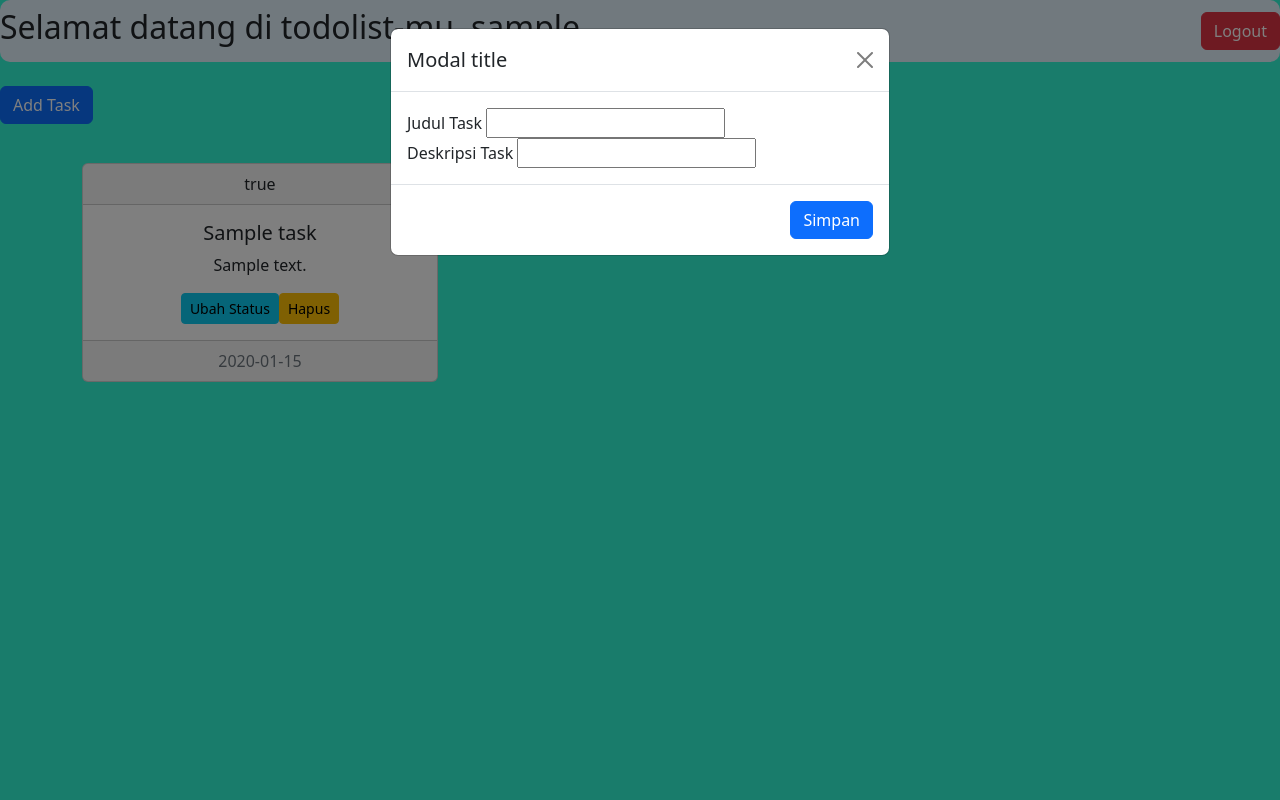
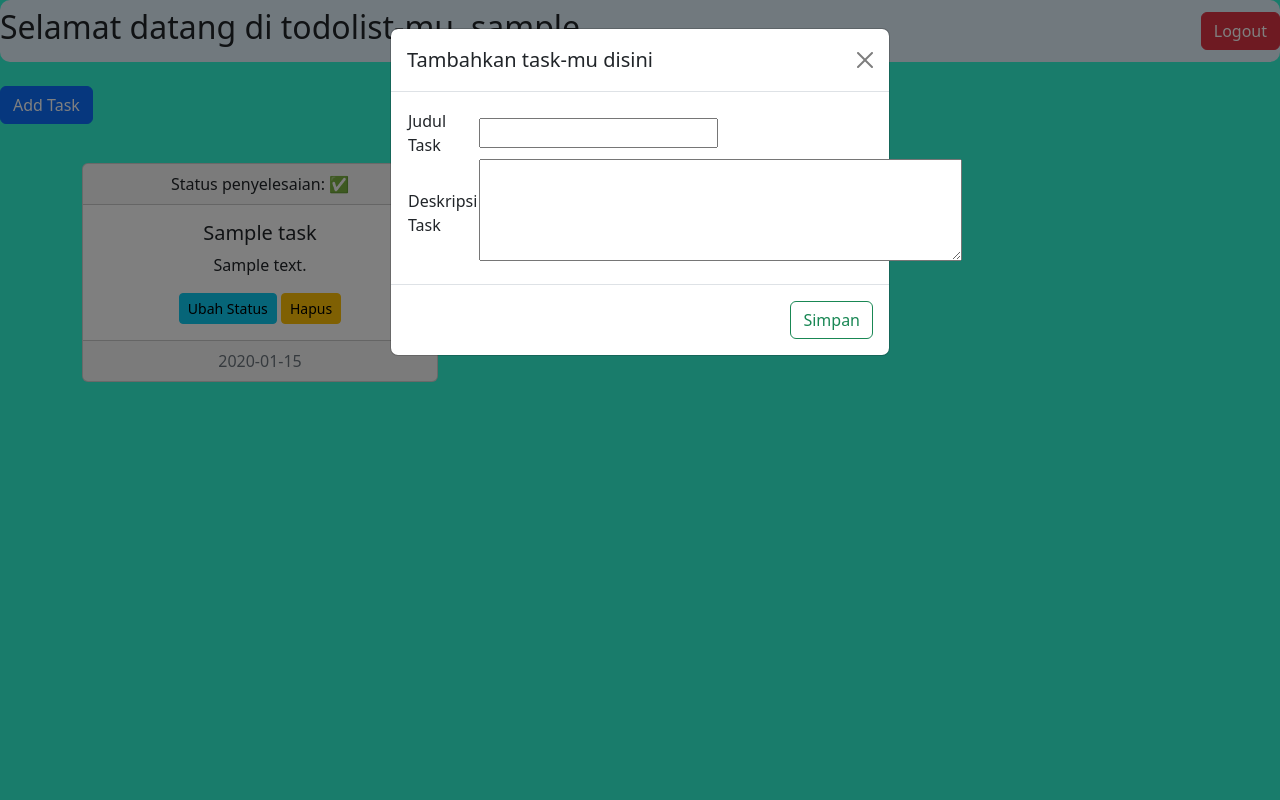
Before and after one commit to alvinxrw2002/pbp-tugas, a Django app: page /todolist/ajax in a window 1280 px wide, after a click on "Add Task". Run offline with Django 4.2, Linux system fonts and the light colour scheme; a user stored in the database is signed in; tables that the repository leaves empty hold one stand-in row (values such as "Sample post").

Commit message:
nyoba-nyoba

```diff
--- a/todolist/templates/todolist_ajax.html
+++ b/todolist/templates/todolist_ajax.html
@@ -23,61 +23,91 @@
         <div class="modal-dialog">
             <div class="modal-content">
                 <div class="modal-header">
-                    <h1 class="modal-title fs-5" id="exampleModalLabel">Modal title</h1>
+                    <h1 class="modal-title fs-5" id="exampleModalLabel">Tambahkan task-mu disini</h1>
                     <button type="button" class="btn-close" data-bs-dismiss="modal" aria-label="Close"></button>
                 </div>
                 <div class="modal-body">
                     <form id="form-tambah-task" method="POST">
                         {% csrf_token %}
-                        <label>Judul Task</label>
-                        <input type="text" name="judul"></input>
-                        <br>
-                        <label>Deskripsi Task</label>
-                        <input type="text" name="deskripsi"></input>
+                        <table>
+                            <tr>
+                                <td><label>Judul Task</label></td>
+                                <td><input type="text" name="judul"></input></td>
+                            </tr>
+                            <tr>
+                                <td><label>Deskripsi Task</label></td>
+                                <td><textarea name="deskripsi" rows="4" cols="50"></textarea></td>
+                            </tr>
+                        </table>
+
                     </form>
                 </div>
                 <div class="modal-footer">
-                    <button type="submit" class="btn btn-primary" id="kirim-data"
-                        data-bs-dismiss="modal">Simpan</button>
+                    <button type="submit" class="btn btn-outline-success" data-bs-dismiss="modal" onclick="addTodolist()">Simpan</button>
                 </div>
             </div>
         </div>
     </div>
 
-    <div id="tampilan-tabel"></div>
+    <div class="container">
+        <div id="tampilan-cards" class='row'>
+            <!-- isinya masuk sini -->
+        </div>
+    </div>
 
     <script src="https://ajax.googleapis.com/ajax/libs/jquery/3.6.0/jquery.min.js"></script>
     <script type="text/javascript">
         // Fungsi untuk me-refresh todolist melalui AJAX GET terhadap seluruh
-        // data dan menampilannya dalam bentuk tabel
+        // data dan menampilannya dalam bentuk cards
         function refreshTodolist() {
             $.ajax({
                 type: "GET",
                 url: '/todolist/json',
                 datatype: "json",
                 success: function (datas) {
-                    var cardView = "<div class='container'><div class='row'>"
+                    if (datas.length === 0) {
+                        $("#tampilan-cards").append("Tidak ada task, silakan menggabut")
+                        return
+                    }
+                    var cardView = ""
                     for (var i = 0; i < datas.length; i++) {
-                        var data = datas[i].fields;
-                        cardView += "<div class='col-sm-4'><div id='hvr-sweep-to-right' class='card text-center' style='margin: 15px 0;'><div class='card-header'>" + data.is_finished + "</div><div class='card-body'><h5 class='card-title'>" + data.title + "</h5> <p class='card-text'>" + data.description + "</p> <a class='btn btn-info btn-sm'>Ubah Status</a><a class='btn btn-warning btn-sm'>Hapus</a></div><div class='card-footer text-muted'>" + data.date + "</div></div></div>"
-                    }
-                    cardView += "</div></div>";
-                    $('#tampilan-tabel').html(cardView);
+                        var data = datas[i].fields
+                        var idData = datas[i].pk
+                        var statusPenyelesaian = data.is_finished? "✅" : "❌"
+                        cardView += `
+                        <div id="${idData}" class="col-sm-4">
+                            <div id="hvr-sweep-to-right" class="card text-center" style="margin: 15px 0;">
+                                <div class="card-header">
+                                    Status penyelesaian: ${statusPenyelesaian}
+                                </div>
+                                <div class="card-body">
+                                    <h5 class="card-title">${data.title}</h5>
+                                    <p class="card-text">${data.description}</p>
+                                    <a href="/todolist/update/${idData}" class="btn btn-info btn-sm">Ubah Status</a>
+                                    <a href="/todolist/delete/${idData}" class="btn btn-warning btn-sm">Hapus</a>
+                                </div>
+                                <div class="card-footer text-muted">
+                                    ${data.date}
+                                </div>
+                            </div>
+                        </div>`}
+                    cardView += "</div>"
+                    $('#tampilan-cards').html(cardView)
                 },
             });;
         }
 
         // Menambahkan task baru ke dalam todolist sesuai dengan data
-        // yang disubmit pada form
+        // yang disubmit pada form ke server
         function addTodolist() {
+            var form = document.querySelector('#form-tambah-task')
             fetch("{% url 'todolist:add' %}", {
                 method: "POST",
-                body: new FormData(document.querySelector('#form-tambah-task'))
+                body: new FormData(form)
             }).then(refreshTodolist)
+            form.reset()
             return false
         }
-
-        document.getElementById("kirim-data").onclick = addTodolist
 
         $(document).ready(function () {
             refreshTodolist();
--- a/todolist/urls.py
+++ b/todolist/urls.py
@@ -14,5 +14,6 @@ urlpatterns = [
     path('/json', show_todolist_json, name="show_todolist_json"),
     path('/ajax', show_todolist_ajax, name='show_todolist_ajax'),
     path('/add', add, name='add'),
-    path('/delete/<task_id>', delete, name='add')
+    path('/update/<task_id>', update, name='update'),
+    path('/delete/<task_id>', delete, name='delete')
 ]
--- a/todolist/views.py
+++ b/todolist/views.py
@@ -136,10 +136,18 @@ def add(request):
 
         new_task = Task(user = current_user, title = task_title, description = task_description)
         new_task.save()
-        return render(request, 'todolist_ajax.html')
 
 @login_required(login_url='/todolist/login')
-def delete(request, id):
-    task = Task.objects.get(pk = id)
+def update(request, task_id):
+    task = Task.objects.get(pk = task_id)
+    present_status = task.is_finished
+    updated = not present_status
+    task.is_finished = updated
+    task.save()
+    return redirect('todolist:show_todolist_ajax')
+
+@login_required(login_url='/todolist/login')
+def delete(request, task_id):
+    task = Task.objects.get(pk = task_id)
     task.delete()
     return redirect('todolist:show_todolist_ajax')
```
Also changed, not shown: todolist/templates/todolist.html (+6 -1 lines).
